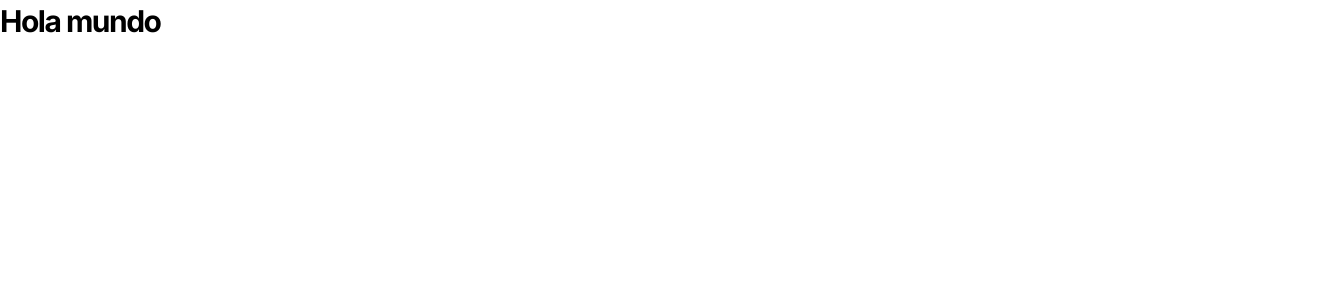
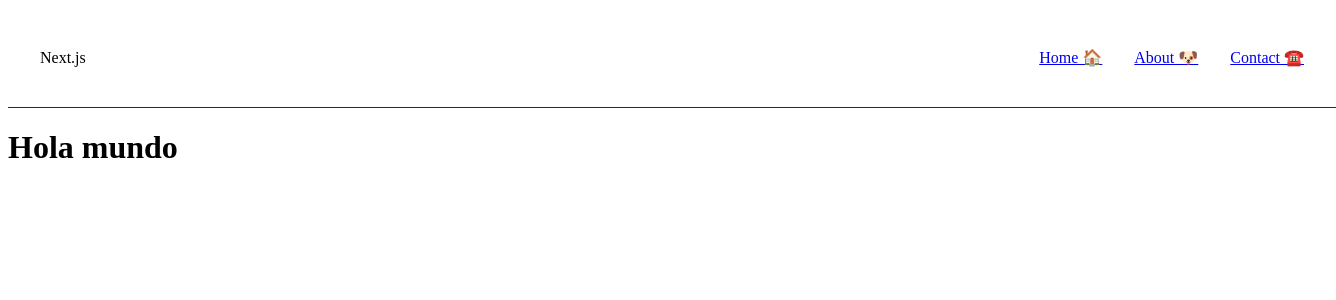
Before and after one commit to Suaz/nextjs-tailwind-mongo, a Next.js app: page / in a window 1280 px wide. Shown: the top 300 px of the page, 1336 px wide, since content can reach past the window. Built offline with nearby package versions, Linux system fonts and the light colour scheme.

Commit message:
Authentication added

```diff
--- /dev/null
+++ b/app/(auth)/sign-in/[[...sign-in]]/page.tsx
@@ -0,0 +1,5 @@
+import { SignIn } from '@clerk/nextjs'
+
+export default function Page () {
+  return <SignIn/>
+}
--- /dev/null
+++ b/app/(auth)/sign-up/[[...sign-up]]/page.tsx
@@ -0,0 +1,5 @@
+import { SignUp } from '@clerk/nextjs'
+
+export default function Page () {
+  return <SignUp />
+}
--- a/app/layout.tsx
+++ b/app/layout.tsx
@@ -1,23 +1,20 @@
-import './globals.css'
-import type { Metadata } from 'next'
-import { Inter } from 'next/font/google'
 import React from 'react'
+import { ClerkProvider } from '@clerk/nextjs'
 
-const inter = Inter({ subsets: ['latin'] })
-
-export const metadata: Metadata = {
-  title: 'Create Next App',
-  description: 'Generated by create next app'
+export const metadata = {
+  title: 'Next.js 13 with Clerk',
 }
 
 export default function RootLayout ({
-  children
+  children,
 }: {
   children: React.ReactNode
 }) {
   return (
-    <html lang="en">
-    <body className={ inter.className }>{ children }</body>
-    </html>
+    <ClerkProvider>
+      <html lang="en">
+      <body>{ children }</body>
+      </html>
+    </ClerkProvider>
   )
 }
--- a/app/page.tsx
+++ b/app/page.tsx
@@ -1,6 +1,11 @@
+import Navbar from '@/components/Navbar'
+import { UserButton } from '@clerk/nextjs'
+
 export default function Home () {
   return (
     <div>
+      <UserButton afterSignOutUrl="/"/>
+      <Navbar/>
       <h1 className="h1-bold">Hola mundo</h1>
     </div>
   )
--- /dev/null
+++ b/components/Navbar.tsx
@@ -0,0 +1,26 @@
+import Link from 'next/link'
+import styles from './navbar.module.css'
+
+const Navbar = () => {
+  return (
+    <header>
+      <nav className={styles.nav}>
+        <p>Next.js</p>
+
+        <ul className={styles.links}>
+          <Link href='/'>
+            <li>Home 🏠</li>
+          </Link>
+          <Link href='/about'>
+            <li>About 🐶</li>
+          </Link>
+          <Link href='/contact'>
+            <li>Contact ☎️</li>
+          </Link>
+        </ul>
+      </nav>
+    </header>
+  )
+}
+
+export default Navbar
--- /dev/null
+++ b/components/navbar.module.css
@@ -0,0 +1,31 @@
+.nav {
+    width: 100%;
+    padding: 1.5rem 2rem;
+
+    display: flex;
+    align-items: center;
+    justify-content: space-between;
+    flex-wrap: wrap;
+
+    border-bottom: 1px solid #2c2c2c;
+}
+
+.links {
+    flex: 1;
+    list-style: none;
+
+    display: flex;
+    justify-content: end;
+    align-items: center;
+    gap: 2rem;
+}
+
+.links li {
+    white-space: nowrap;
+    cursor: pointer;
+}
+
+.links li:hover,
+.links li:active {
+    color: #0099ff;
+}
--- a/package.json
+++ b/package.json
@@ -9,6 +9,7 @@
     "lint": "next lint"
   },
   "dependencies": {
+    "@clerk/nextjs": "^4.24.2",
     "@tailwindcss/typography": "^0.5.10",
     "next": "latest",
     "prettier": "^3.0.3",
```
Also changed, not shown: app/(dashboard)/projects/page.tsx (added, +11 -0 lines), middleware.ts (added, +12 -0 lines), 1 other file (tests, documents, lock files or other folders).
